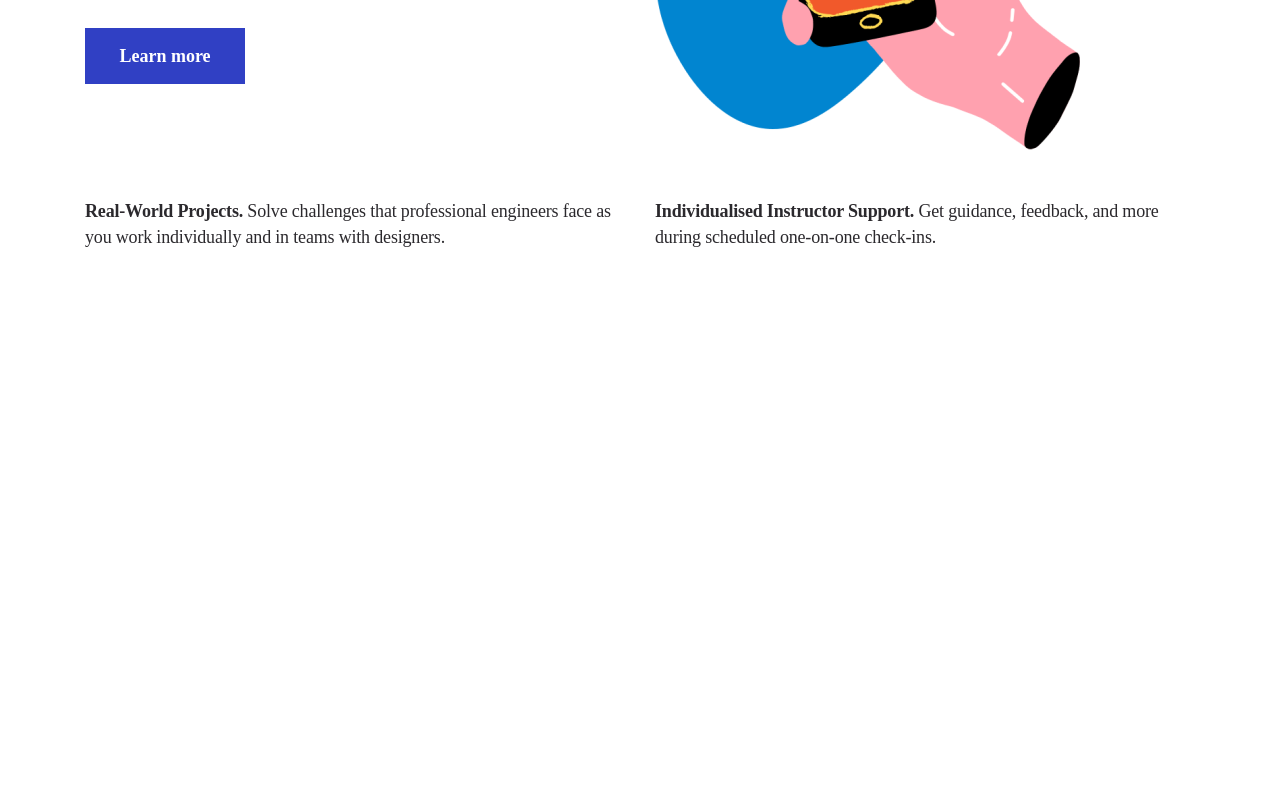
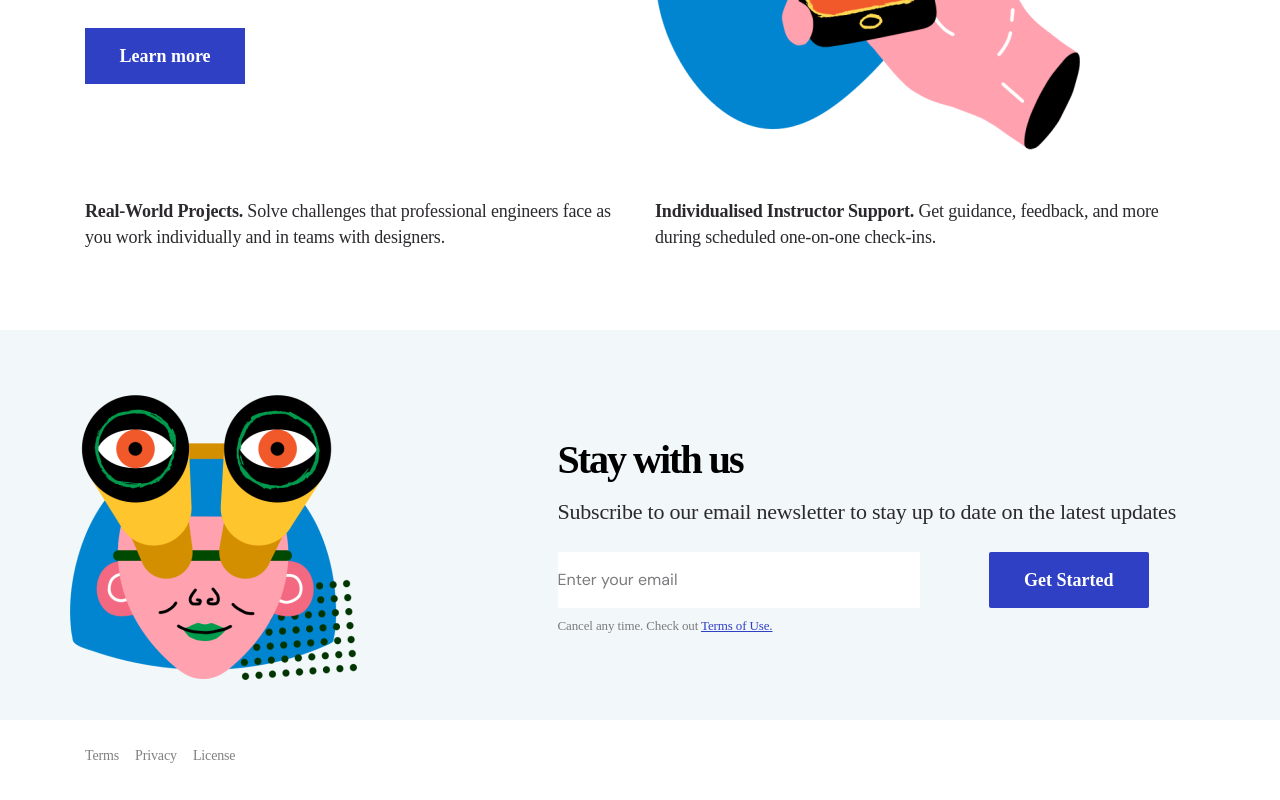
Before and after one commit to an1413/kimbug_clone_website, a plain HTML site: page index.html in a window 1280 px wide. Shown: the part 1957-2757 px from the top of the page. Before the commit the page ends 2287 px from the top, so only its background shows below. Drawn offline with Linux system fonts and the light colour scheme.

Commit message:
add banner-section, add footer-section

```diff
--- a/index.html
+++ b/index.html
@@ -146,5 +146,63 @@
         </div>
     </section>
 
+    <aside class="banner">
+        <div class="container">
+            <div class="row">
+                <div class="col-12 col-md-4">
+                    <div class="img-box">
+                    <img src="./assets/img-subscription.png" alt="subscription">
+                    </div>
+                </div>
+                <div class="col-12 col-md-1">
+
+                </div>
+                <div class="col-12 col-md-7">
+                    <h2 class="banner-title">
+                        Stay with us
+                    </h2>
+                    <p class="banner-desc">
+                        Subscribe to our email newsletter to stay up to date on the latest updates
+                    </p>
+                    <form action="" method="post" class="input-group">
+                        <input type="email" placeholder="Enter your email" class="banner-email-input">
+                        <a href="#" class="fill-button">
+                            Get Started
+                        </a>
+                    </form>
+                    <div class="banner-footer-group">
+                        <p class="banner-footer">
+                            Cancel any time. Check out
+                            <a href="#" class="underline">
+                                Terms of Use.
+                            </a>
+                        </p>
+                        </div>
+                </div>
+            </div>
+        </div>
+
+    </aside>
+
+    <footer class="footer">
+        <div class="container">
+            <div class="row">
+                <div class="col-12">
+                    <div class="footer-links">
+                        <a href="#" class="footer-link">
+                            Terms
+                        </a>
+                        <a href="#" class="footer-link">
+                            Privacy
+                        </a>
+                        <a href="#" class="footer-link">
+                            License
+                        </a>
+                    </div>
+                </div>
+            </div>
+        </div>
+    </footer>
+
 </body>
 </html>
--- a/style.css
+++ b/style.css
@@ -280,6 +280,98 @@ p {
     font-weight: 700;
 }
 
+/* Banner ************************************* */
+.banner {
+    padding: 65px 0 40px;
+    background-color:#F2F8FA ;
+    text-align: center;
+}
+
+.banner .img-box {
+
+}
+
+.banner .img-box img {
+    margin: auto;
+    margin-bottom: 41px;
+    display: block;
+    width: auto;
+    height: 190px;
+}
+
+.banner-title {
+    margin-bottom: 16px;
+    font-size: 32px;
+    line-height: 1;
+    font-weight: 700;
+    letter-spacing: -0.05em;
+}
+
+.banner-desc {
+    margin-bottom: 24px;
+    font-size: 16px;
+    font-weight: 400;
+    line-height: 1.5;
+    letter-spacing: -0.01em;
+}
+
+.banner input {
+    margin: auto;
+    display: flex;
+    width: 290px;
+    height: 48px;
+    border-radius: 2px;
+    border: none;
+}
+
+.banner .banner-email-input {
+    margin-bottom: 8px;
+    background-color: #FFFFFF;
+}
+.banner .banner-email-input::placeholder {
+    display: flex;
+    padding: 12px auto 12px 16px;
+    color: #7B7B7E;
+  }
+
+.banner .fill-button {
+    margin: auto;
+    margin-bottom: 8px;
+    width: 290px;
+    height: 48px;
+    border-radius: 2px;
+}
+
+.banner .banner-footer {
+    font-size: 13px;
+    font-weight: 400;
+    color: #7B7B7E;
+    line-height: 1.538461538461538;
+}
+
+.banner .underline {
+    color: #3040C4;
+    text-decoration: underline;
+}
+
+/* Footer ************************************ */
+.footer {
+    margin: 24px 0;
+}
+
+.footer a {
+    display: block;
+    margin-bottom: 8px;
+    font-size: 14px;
+    line-height: 1.714285714285714;
+    letter-spacing: -0.01em;
+    color: #807F81;
+}
+
+.footer a:last-child {
+    margin-bottom: 0;
+}
+
 
 
 /* DeskTop ************************************ */
@@ -403,5 +495,91 @@ p {
     }
 
 
+    /* Banner **************************** */
+    .banner .container{
+        padding: 0;
+    }
+
+    .banner .img-box img {
+        display: block;
+        margin: 0;
+        width: 287px;
+        height: 285px;
+
+    }
+
+    .banner .col-12:last-child {
+        columns: #2B292D;
+        text-align: left;
+    }
+
+    .banner-title {
+        font-size: 40px;
+        line-height: 1;
+    }
+
+    .banner-desc {
+        font-size: 22px;
+        line-height: 1.454545454545455;
+    }
+
+    .banner .input-group {
+        display: flex;
+    }
+
+    .banner .fill-button {
+        width: 160px;
+        height: 55px;
+        display: flex;
+        flex-shrink: 0;
+    }
+
+    .banner-footer-group {
+        display: inline;
+    }
+
+    .banner .fill-button {
+        height: 56px;
+    }
+
+    .banner input {
+        margin: 0;
+        padding: 0;
+        margin-right: 8px;
+        display: flex;
+        width: 362px;
+        height: 56px;
+    }
+
+    .banner .banner-email-input {
+        margin-bottom: 8px;
+        background-color: #FFFFFF;
+    }
+    .banner .banner-email-input::placeholder {
+        display: flex;
+        padding: 12px auto 12px 16px;
+        color: #7B7B7E;
+    }
+
+    .banner-footer {
+        font-size: 14px;
+        line-height: 1.714285714285714;
+    }
+
+    .banner .col-12:last-child {
+        display: flex;
+        flex-direction: column;
+        justify-content: center;
+    }
+
+    /* Footer *********************************** */
+
+    .footer .footer-links {
+        display: flex;
+    }
+
+    .footer-link {
+        margin-right: 16px;
+    }
 
 }
```
